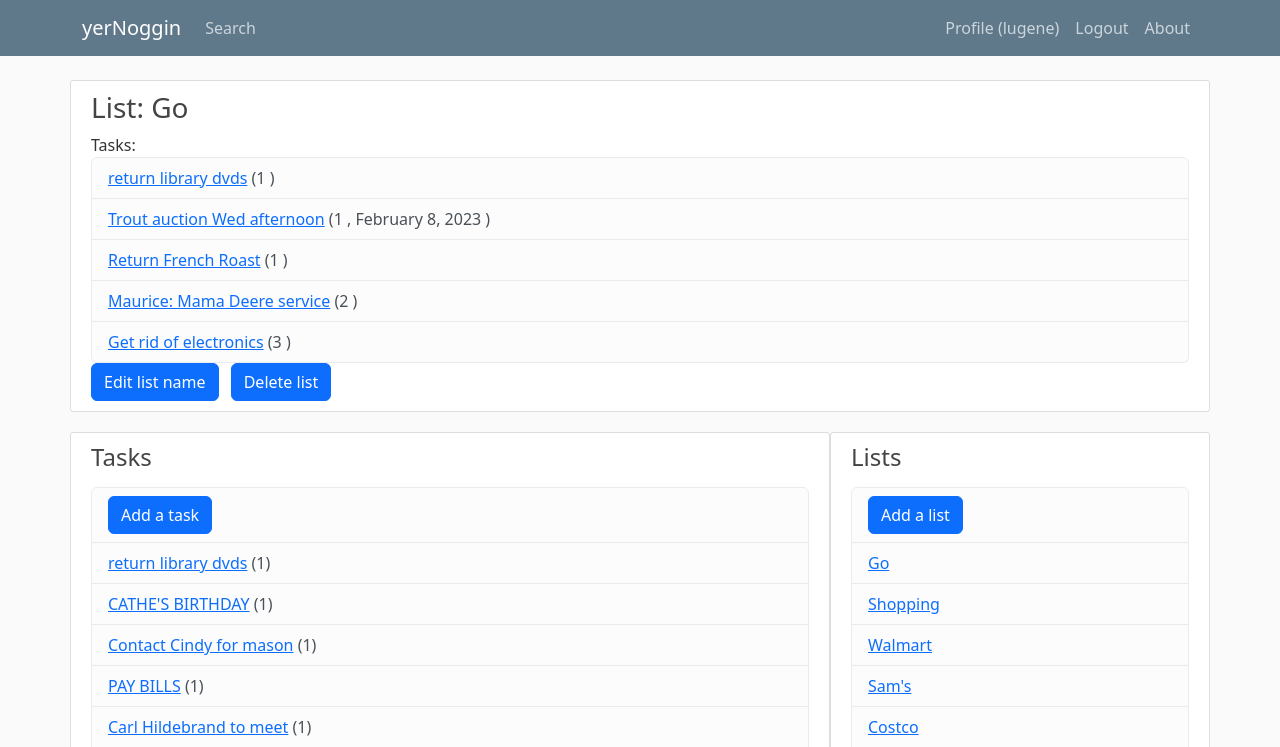
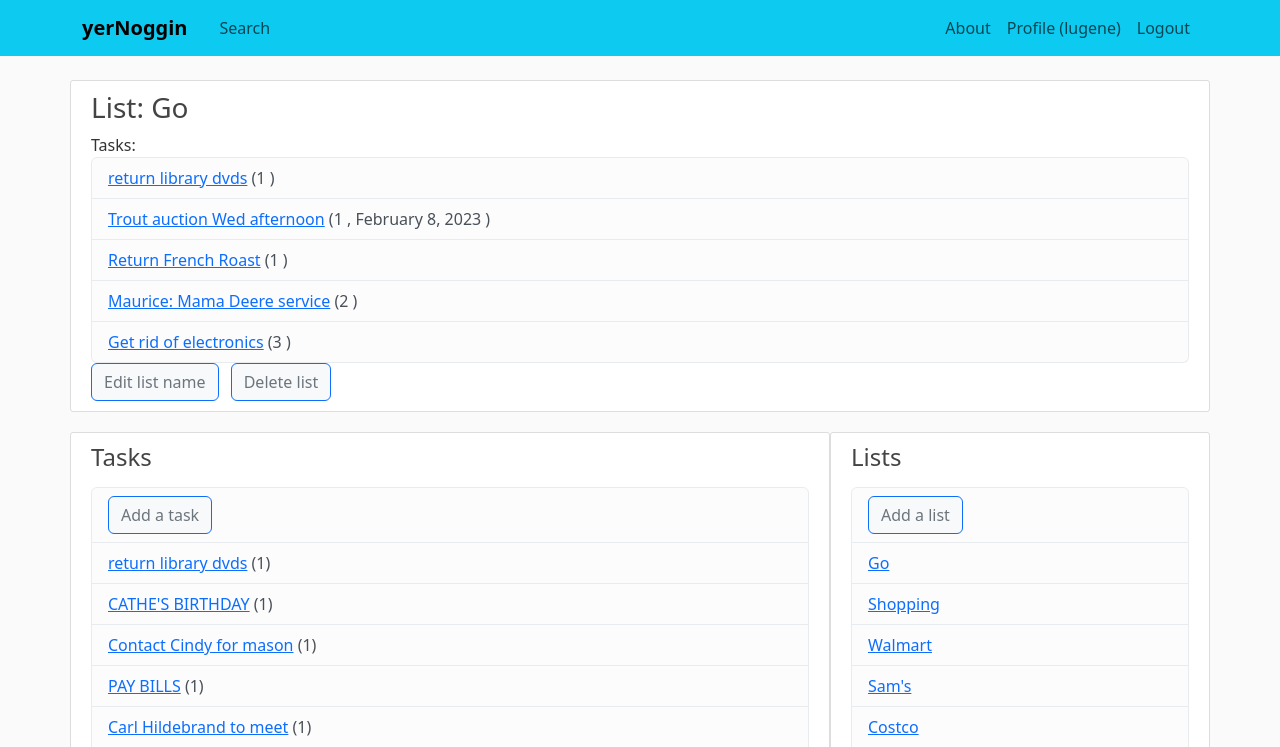
Before and after one commit to chocolate365/noggin, a Django app: page /list/1/ in a window 1280 px wide. Shown: the top 747 px of the page. Run offline with Django 4.2, Linux system fonts and the light colour scheme; a user stored in the database is signed in; data comes from the database, SQL or seed files in the repository; both versions use the stored data as it was after the commit.

Commit message:
bootstrap changes

```diff
--- a/tasks/templates/tasks/base.html
+++ b/tasks/templates/tasks/base.html
@@ -17,20 +17,27 @@
 
 <body>
 
-	<header class="site-header">
-		<nav class="navbar navbar-expand-md navbar-dark bg-steel fixed-top">
+	<nav class="navbar navbar-expand-md bg-info fixed-top">
 		<div class="container">
-				<a class="navbar-brand mr-4" href="{% url 'tasks-home' %}">yerNoggin</a>
-				<button class="navbar-toggler" type="button" data-toggle="collapse" data-target="#navbarToggle" aria-controls="navbarToggle" aria-expanded="false" aria-label="Toggle navigation">
+			<a class="navbar-brand me-4" href="{% url 'tasks-home' %}">
+				<span class="fw-bold">yerNoggin
+				</span>
+			</a>
+
+
+			<button class="navbar-toggler" type="button" data-bs-toggle="collapse" data-bs-target="#navbarToggle"
+			aria-controls="navbarToggle" aria-expanded="false" aria-label="Toggle navigation">
 				<span class="navbar-toggler-icon"></span>
 			</button>
-				<div class="collapse navbar-collapse" id="navbarToggle">
+
+
+			<div class="collapse navbar-collapse justify-content-end" id="navbarToggle">
 				<div class="navbar-nav me-auto">
-						<!--<a class="nav-item nav-link" href="{% url 'tasks-home' %}">Home</a>-->
 					<a class="nav-item nav-link" href="{% url 'tasks-search' %}">Search</a>
 				</div>
 				<!-- Navbar Right Side -->
 				<div class="navbar-nav">
+					<a class="nav-item nav-link" href="{% url 'tasks-about' %}">About</a>
 					{% if user.is_authenticated %}
 
 					<a class="nav-item nav-link" href="{% url 'profile' %}">Profile ({{ user.username }})</a>
@@ -40,13 +47,11 @@
 					<a class="nav-item nav-link" href="{% url 'register' %}">Register</a>
 					{% endif %}
 
-						<a class="nav-item nav-link" href="{% url 'tasks-about' %}">About</a>
 
 				</div>
 			</div>
 		</div>
 	</nav>
-	</header>
 
 
 	<main role="main" class="container">
@@ -76,7 +81,7 @@
 
 					<ul class="list-group">
 
-						<li class="list-group-item list-group-item-light"><a class="btn btn-primary me-2" href="{% url 'new-task' %}">Add a task</a></li>
+						<li class="list-group-item list-group-item-light"><a class="btn btn-primary me-2 bg-light text-secondary" href="{% url 'new-task' %}">Add a task</a></li>
 
 						{% for task in tasks %}
 						<li class="list-group-item list-group-item-light">
@@ -93,7 +98,7 @@
 
 					<ul class="list-group">
 
-						<li class="list-group-item list-group-item-light"><a class="btn btn-primary me-2" href="{% url 'new-list' %}">Add a list</a></li>
+						<li class="list-group-item list-group-item-light"><a class="btn btn-primary me-2 bg-light text-secondary" href="{% url 'new-list' %}">Add a list</a></li>
 
 						{% for list in lists %}
 						<li class="list-group-item list-group-item-light">
--- a/tasks/templates/tasks/list.html
+++ b/tasks/templates/tasks/list.html
@@ -19,8 +19,8 @@
     {% endfor %}
 	</ul>
 
-	<a class="btn btn-primary me-2" href="{% url 'tasks-updatelist' list_item.id %}">Edit list name</a>
-	<a class="btn btn-primary me-2" href="{% url 'tasks-deletelist' list_item.id %}">Delete list</a>
+	<a class="btn btn-primary me-2  bg-light text-secondary" href="{% url 'tasks-updatelist' list_item.id %}">Edit list name</a>
+	<a class="btn btn-primary me-2  bg-light text-secondary" href="{% url 'tasks-deletelist' list_item.id %}">Delete list</a>
 </div>
 
 {% endblock %}
--- a/tasks/templates/tasks/new_list.html
+++ b/tasks/templates/tasks/new_list.html
@@ -8,7 +8,7 @@
 <form method="POST">
 	{% csrf_token %}
 	{{ form.as_p }}
-	<button class="btn btn-primary me-2" type="submit">Add List</button>
+	<button class="btn btn-primary me-2 bg-light text-secondary" type="submit">Add List</button>
 </form>
 
 {% endblock %}
--- a/tasks/templates/tasks/new_task.html
+++ b/tasks/templates/tasks/new_task.html
@@ -8,7 +8,7 @@
 <form method="POST">
 	{% csrf_token %}
 	{{ form.as_p }}
-	<button class="btn btn-primary me-2" type="submit">Add Task</button>
+	<button class="btn btn-primary me-2 bg-light text-secondary" type="submit">Add Task</button>
 </form>
 
 {% endblock %}
--- a/tasks/templates/tasks/salespitch.html
+++ b/tasks/templates/tasks/salespitch.html
@@ -2,7 +2,7 @@
 		<p>Always forgetting things?  <h5>Use yerNoggin!</h5></p>
 		<p>Can't remember stuff? <h5>Put it in yerNoggin!</h5></p>
 		<p>Swimming in a pile of sticky notes and paper?</p>
-		<p><h4>yerNoggin is the answer, the simple, intuitive way to keep track of the millions of little things cluttering your brain.</h4></p>
+		<p><h4>yerNoggin is the answer, the simple, intuitive way to keep track of the millions of little things that clutter your brain.</h4></p>
 		<p>To get started, register for an account.  Add a couple lists, then simply start adding tasks, giving each a priority and assigning it to one or more lists.  Click a task to display its details and the lists it has been added to.  Click a list to display the tasks that have been added to it.  Add, edit, or delete lists and tasks as it suits your needs.
 		<p>How you use yerNoggin is limited only by your imagination, so what are you waiting for?  Get started now!</p>
 	</div>
--- a/tasks/templates/tasks/search.html
+++ b/tasks/templates/tasks/search.html
@@ -8,7 +8,7 @@
 		<div class="mb-3">
 			<input type="text" name="searchNoggin" class="form-control" />
 		</div>
-		<button type="submit" class="btn btn-primary">Search</button>
+		<button type="submit" class="btn btn-primary bg-light text-secondary">Search</button>
 	</form>
 	<p>Searching for {{ searchTerm }}</p>
 
--- a/tasks/templates/tasks/task.html
+++ b/tasks/templates/tasks/task.html
@@ -22,8 +22,8 @@
 <p>Notes: {{ task.notes }}</p>
 <p>Web site: {{ task.url }}</p>
 
-<a class="btn btn-primary me-2" href="{% url 'tasks-updatetask' task.id %}">Edit</a>
-<a class="btn btn-primary me-2" href="{% url 'tasks-deletetask' task.id %}">Delete</a>
+<a class="btn btn-primary me-2  bg-light text-secondary" href="{% url 'tasks-updatetask' task.id %}">Edit</a>
+<a class="btn btn-primary me-2  bg-light text-secondary" href="{% url 'tasks-deletetask' task.id %}">Delete</a>
 </div>
 
 {% endblock %}
--- a/tasks/templates/tasks/updatelist.html
+++ b/tasks/templates/tasks/updatelist.html
@@ -8,7 +8,7 @@
 <form method="POST">
 	{% csrf_token %}
 	{{ form.as_p }}
-	<button class="btn btn-primary me-2" type="submit">Update List</button>
+	<button class="btn btn-primary me-2 bg-light text-secondary" type="submit">Update List</button>
 </form>
 
 {% endblock %}
--- a/tasks/templates/tasks/updatetask.html
+++ b/tasks/templates/tasks/updatetask.html
@@ -8,7 +8,7 @@
 <form method="POST">
 	{% csrf_token %}
 	{{ form.as_p }}
-	<button class="btn btn-primary me-2" type="submit">Update Task</button>
+	<button class="btn btn-primary me-2  bg-light text-secondary" type="submit">Update Task</button>
 </form>
 
 {% endblock %}
--- a/users/templates/users/salespitch.html
+++ b/users/templates/users/salespitch.html
@@ -4,7 +4,7 @@
 		<p>Always forgetting things?  <h5>Use yerNoggin!</h5></p>
 		<p>Can't remember stuff? <h5>Put it in yerNoggin!</h5></p>
 		<p>Swimming in a pile of sticky notes and paper?</p>
-		<p><h4>yerNoggin is the answer, the simple, intuitive way to keep track of the millions of little things cluttering your brain.</h4></p>
+		<p><h4>yerNoggin is the answer, the simple, intuitive way to keep track of the millions of little things that clutter your brain.</h4></p>
 		<p>To get started, register for an account.  Add a couple lists, then simply start adding tasks, giving each a priority and assigning it to one or more lists.  Click a task to display its details and the lists it has been added to.  Click a list to display the tasks that have been added to it.  Add, edit, or delete lists and tasks as it suits your needs.
 		<p>How you use yerNoggin is limited only by your imagination, so what are you waiting for?  Get started now!</p>
 	</div>
```
Also changed, not shown: tasks/templates/tasks/base2.html (+14 -8 lines), tasks/templates/tasks/base3.html (+30 -35 lines), db.sqlite3. Lines whose indentation alone changed are shown as unchanged.
